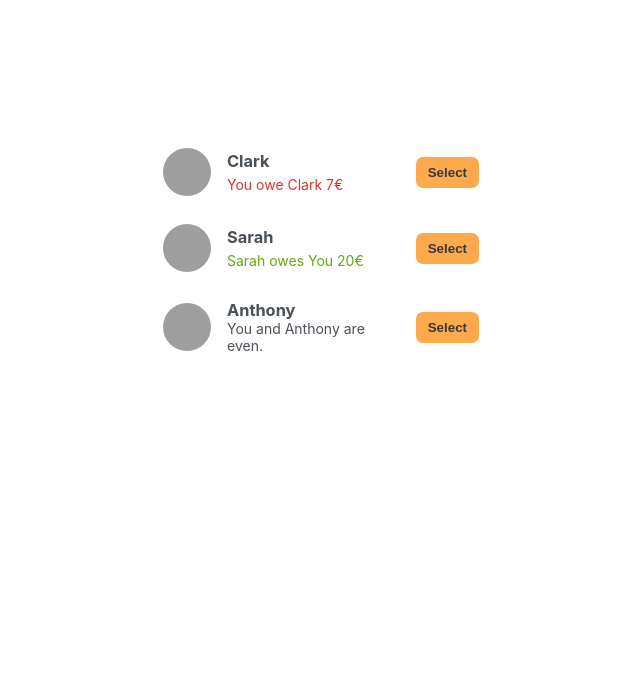
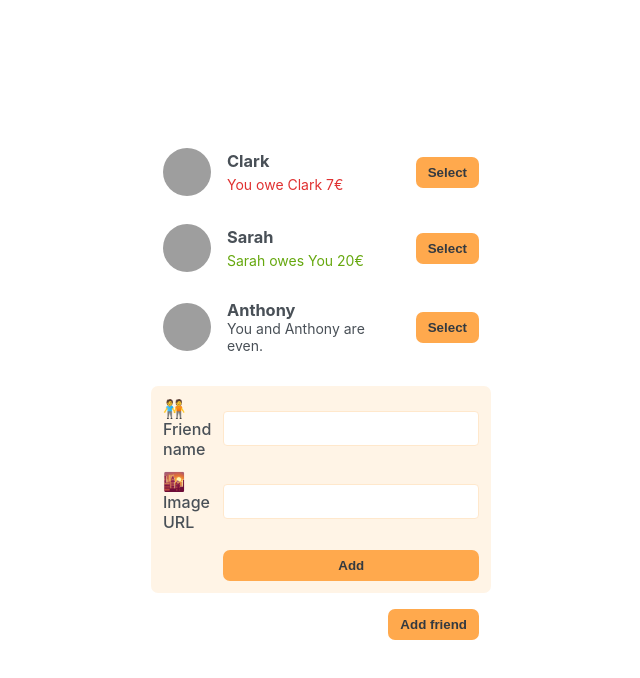
Before and after one commit to PatrykKonior/eat-demo, a React (Create React App) app: page / in a window 1280 px wide. Shown: the top 678 px of the page, without its empty margins (79-719 px from the left). Built offline with nearby package versions, Linux system fonts and the light colour scheme; grey boxes are pictures that could not be loaded.

Commit message:
Button and add friend component

```diff
--- a/src/App.js
+++ b/src/App.js
@@ -24,6 +24,8 @@
     <div className="app">
       <div className="sidebar">
         <FriendsList />
+        <FormAddFriend />
+        <Button>Add friend</Button>
       </div>
     </div>
   );
@@ -58,7 +60,23 @@
       )}
       {friend.balance === 0 && <p>You and {friend.name} are even.</p>}
 
-      <button className="button">Select</button>
+      <Button>Select</Button>
     </li>
   );
 }
+
+function Button({ children }) {
+  return <button className="button">{children}</button>;
+}
+
+function FormAddFriend() {
+  return (
+    <form className="form-add-friend">
+      <label>🧑‍🤝‍🧑 Friend name</label>
+      <input type="text" />
+      <label>🌇 Image URL</label>
+      <input type="text" />
+      <Button>Add</Button>
+    </form>
+  );
+}
```
